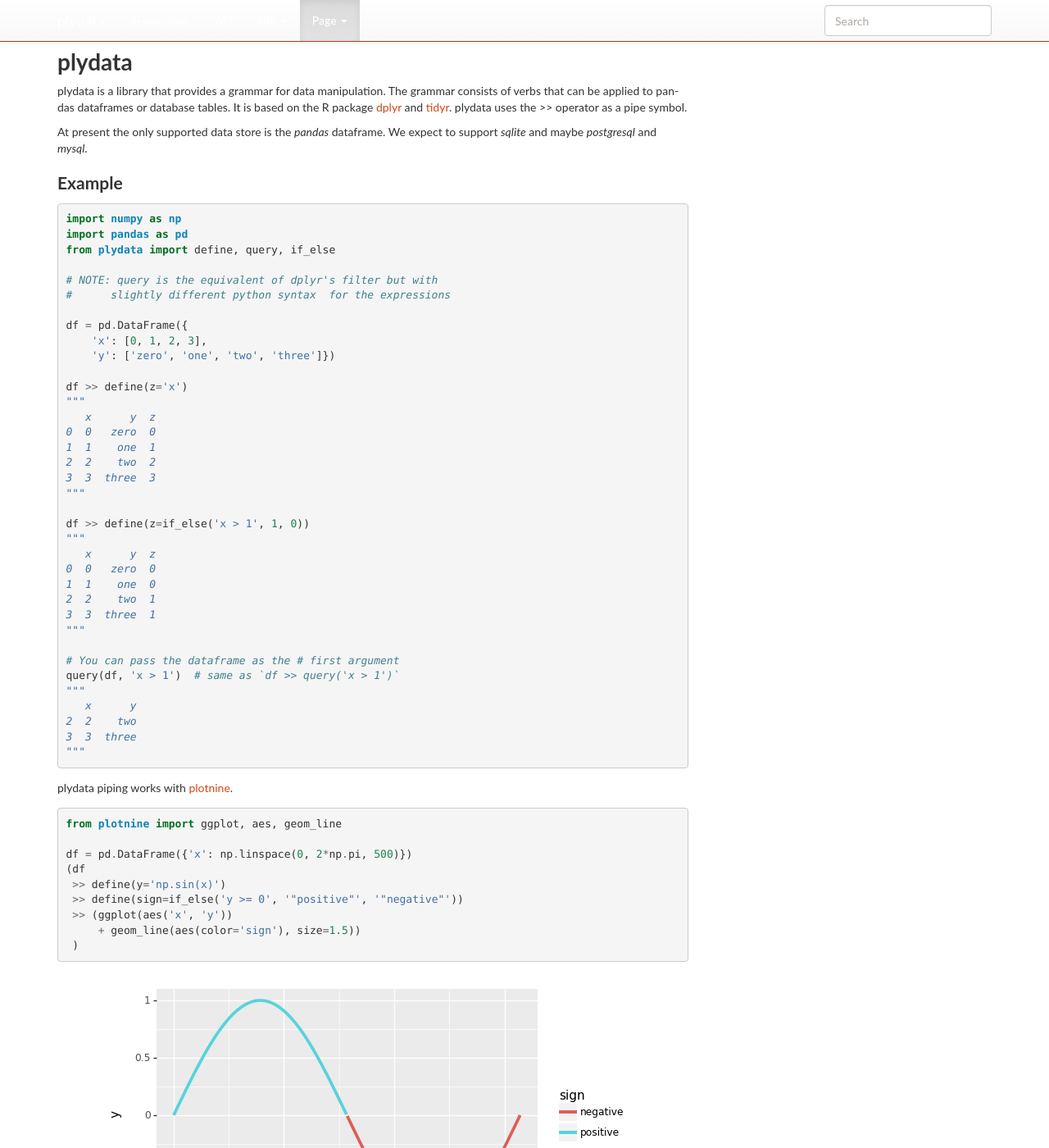
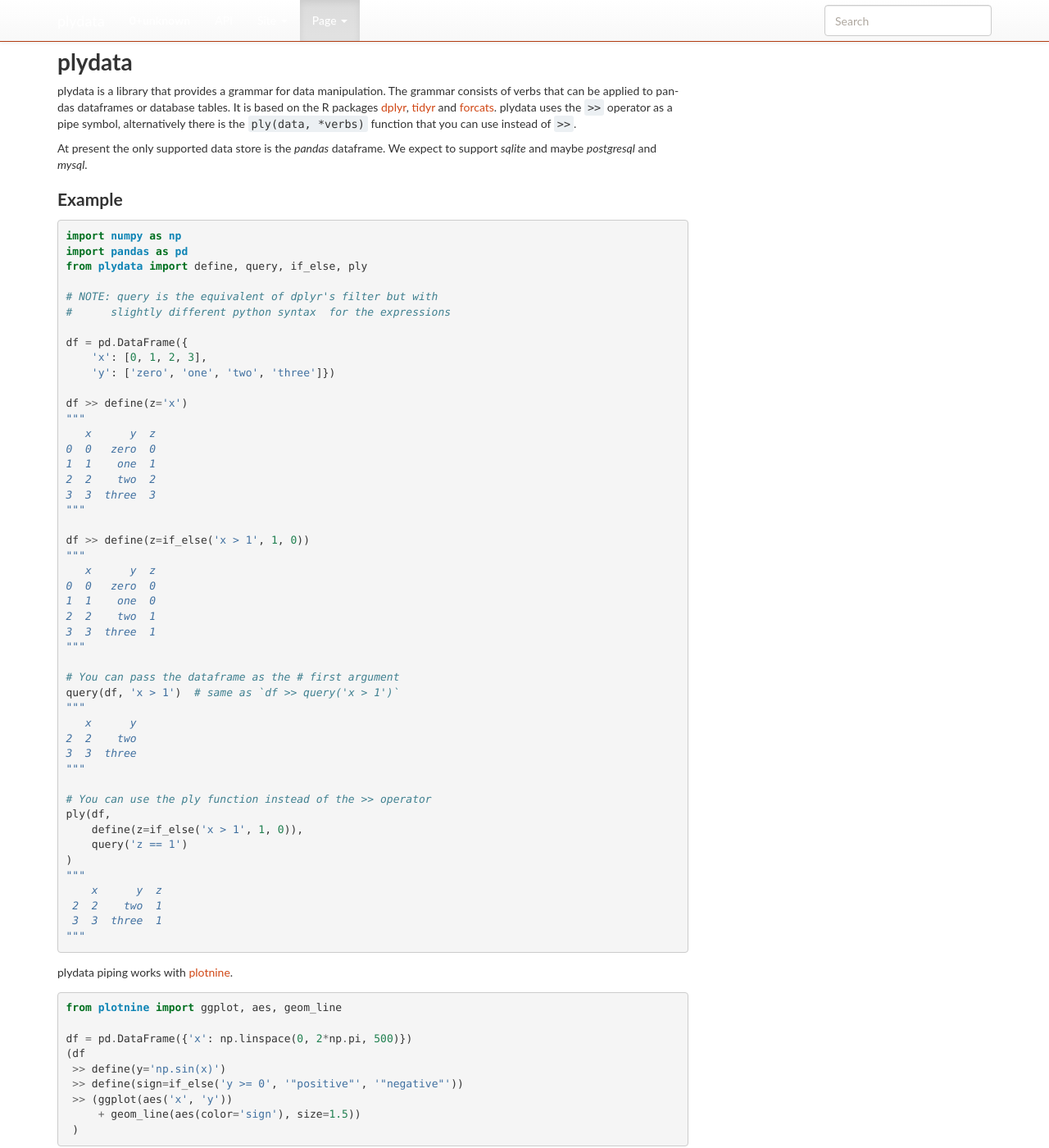
Before and after one commit to has2k1/plydata, a Sphinx documentation site: the page built from doc/index.rst, in a window 1280 px wide and 1400 px high. Shown: the whole window at 82% size. Built offline with Sphinx 7.4.7, drawn with Linux system fonts in a browser that asks for light colours; nearby versions of some CDN libraries; library files that are not in the unit come from our copies.

Commit message:
Add ply function

```diff
--- a/doc/api.rst
+++ b/doc/api.rst
@@ -146,6 +146,7 @@
    n
    first2
    last2
+   ply
 
 Tidy Verbs
 ==========
--- a/doc/changelog.rst
+++ b/doc/changelog.rst
@@ -99,6 +99,10 @@
   and combine the categories.
 
 - Added :class:`~plydata.cat_tools.cat_zip` to combine two or more categoricals.
+
+- Added :class:`~plydata.utils.ply` function. Makes it possible to use
+  plydata with implied piping without abusing the ``>>`` operator.
+  It is also more efficient as it minimises the copying of data.
 
 Enhancements
 ************
--- a/doc/index.rst
+++ b/doc/index.rst
@@ -2,10 +2,12 @@
 
 plydata
 =======
-plydata is a library that provides a grammar for data manipulation. The
-grammar consists of verbs that can be applied to pandas dataframes or
-database tables. It is based on the R package `dplyr`_ and `tidyr`_.
-plydata uses the `>>` operator as a pipe symbol.
+plydata is a library that provides a grammar for data manipulation.
+The grammar consists of verbs that can be applied to pandas
+dataframes or database tables. It is based on the R packages
+`dplyr`_, `tidyr`_ and `forcats`_. plydata uses the ``>>`` operator
+as a pipe symbol, alternatively there is the ``ply(data, *verbs)``
+function that you can use instead of ``>>``.
 
 At present the only supported data store is the *pandas* dataframe.
 We expect to support *sqlite* and maybe *postgresql* and *mysql*.
@@ -17,7 +19,7 @@
 
     import numpy as np
     import pandas as pd
-    from plydata import define, query, if_else
+    from plydata import define, query, if_else, ply
 
     # NOTE: query is the equivalent of dplyr's filter but with
     #      slightly different python syntax  for the expressions
@@ -50,6 +52,17 @@
        x      y
     2  2    two
     3  3  three
+    """
+
+    # You can use the ply function instead of the >> operator
+    ply(df,
+        define(z=if_else('x > 1', 1, 0)),
+        query('z == 1')
+    )
+    """
+        x      y  z
+     2  2    two  1
+     3  3  three  1
     """
 
 plydata piping works with `plotnine`_.
@@ -89,4 +102,5 @@
 
 .. _dplyr: https://dplyr.tidyverse.org/
 .. _tidyr: https://tidyr.tidyverse.org/
-.. _plotnine: http://plotnine.readthedocs.io/en/stable/
+.. _forcats: https://forcats.tidyverse.org/
+.. _plotnine: https://plotnine.readthedocs.io/en/stable/
--- a/plydata/__init__.py
+++ b/plydata/__init__.py
@@ -2,6 +2,7 @@
 from .two_table_verbs import *  # noqa
 from .helper_verbs import *     # noqa
 from .expressions import *      # noqa
+from .utils import ply          # noqa
 from ._version import get_versions
 
 __version__ = get_versions()['version']
```
Also changed, not shown: README.rst (+21 -5 lines), 1 other file.
